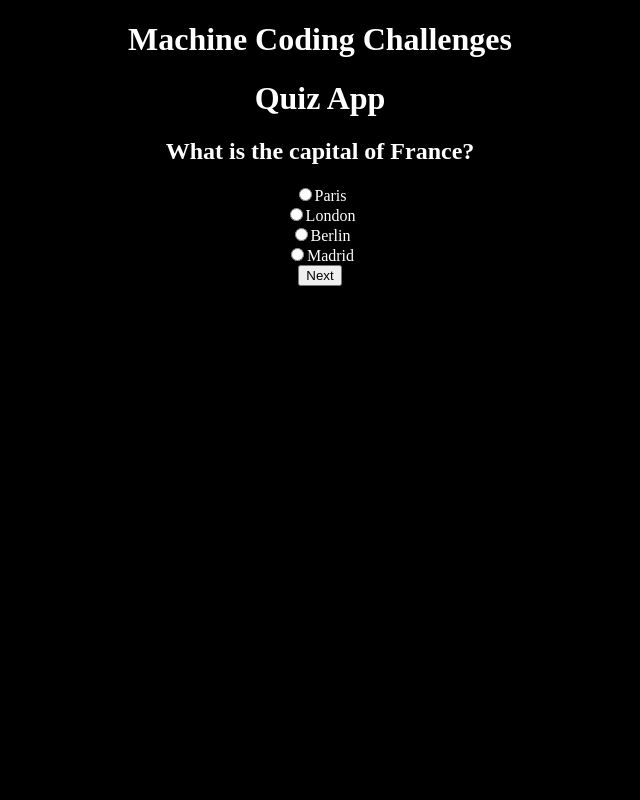
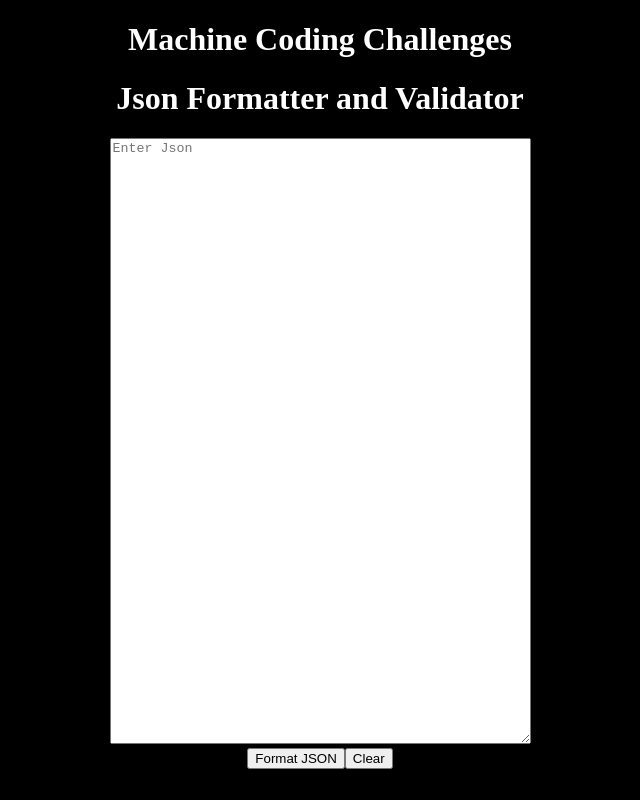
Before and after one commit to Vamsichowdhury/Frontend, a React (Vite) app in the folder react/machine-coding/machine-coding-challenges/: page / in a window 1280 px wide. Shown: the whole page, without its empty margins (320-960 px from the left). Built offline with nearby package versions, Linux system fonts and the light colour scheme.

Commit message:
feat: Add Json Formatter and Validator component

```diff
--- a/react/machine-coding/machine-coding-challenges/src/App.jsx
+++ b/react/machine-coding/machine-coding-challenges/src/App.jsx
@@ -1,5 +1,6 @@
 import "./App.css";
-import Quiz from "./features/quiz-app/Quiz";
+import JsonFormatterValidator from "./features/json-formatter-validator/JsonFormatterValidator";
+// import Quiz from "./features/quiz-app/Quiz";
 // import GridLightsII from "./features/grid-lights-2/GridLightsII";
 // import GridLights from "./features/grid-lights/GridLights";
 // import TicTacToe from "./features/tic-tac-toe/TicTacToe";
@@ -70,7 +71,8 @@ function App() {
         {/* <TicTacToe /> */}
         {/* <WordCounter /> */}
         {/* <GridLightsII /> */}
-        <Quiz />
+        {/* <Quiz /> */}
+        <JsonFormatterValidator />
       </div>
     </>
   );
--- /dev/null
+++ b/react/machine-coding/machine-coding-challenges/src/features/json-formatter-validator/JsonFormatterValidator.jsx
@@ -0,0 +1,50 @@
+import { useState } from "react";
+
+export default function JsonFormatterValidator() {
+  const [input, setInput] = useState("");
+  const [error, setError] = useState("");
+  const handleInput = (e) => {
+    setInput(e.target.value);
+  };
+  const handleFormat = () => {
+    try {
+      const formattedJson = JSON.stringify(JSON.parse(input), null, 2);
+      setInput(formattedJson);
+      setError("");
+    } catch {
+      setError("Invalid JSON");
+    }
+  };
+
+  return (
+    <div>
+      <h1>Json Formatter and Validator</h1>
+      <textarea
+        rows={40}
+        cols={50}
+        onChange={handleInput}
+        value={input}
+        placeholder="Enter Json "
+      ></textarea>
+      <br />
+      {error && <h4 style={{ color: "red" }}>{error}</h4>}
+      <button onClick={handleFormat}>Format JSON</button>
+      <button
+        onClick={() => {
+          setInput("");
+          setError("");
+        }}
+      >
+        Clear
+      </button>
+    </div>
+  );
+}
+
+/*
+
+some single line json
+
+{"key1": "value1", "key2": "value2", "key3": "value3"}
+
+*/
```
